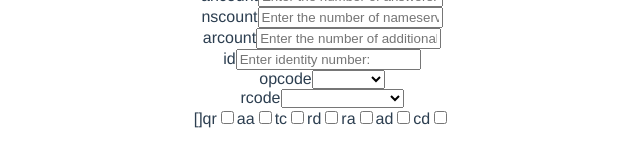
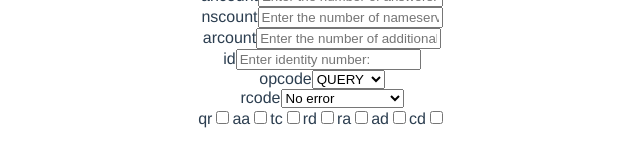
Before and after one commit to xiongmao86/dns-playground, a Vue app: page / in a window 1280 px wide. Shown: the part 158-324 px from the top of the page, without its empty margins (318-958 px from the left). Built offline with nearby package versions, Linux system fonts and the light colour scheme; no server answers.

Commit message:
Setting true-value and false-value for checkbox.

```diff
--- a/src/components/DNSSend.vue
+++ b/src/components/DNSSend.vue
@@ -2,59 +2,49 @@
     <div>
         <div>
             <div>
-                <span>{{qname}}</span>
                 <label for="qname">qname</label>
-                <input id="qname" type="text" v-model="qname" placeholder="Enter domain name:" />
+                <input id="qname" type="text" v-model="packet.qname" placeholder="Enter domain name:" />
             </div>
 
             <div>
-                <span>{{qtype}}</span>
                 <label for="qtype">qtype</label>
-                <input id="qtype" type="text" v-model="qtype" placeholder="Enter query type:" />
+                <input id="qtype" type="text" v-model="packet.qtype" placeholder="Enter query type:" />
             </div>
 
             <div>
-                <span>{{qclass}}</span>
                 <label for="qclass">qclass</label>
-                <input id="qclass" type="text" v-model="qclass" placeholder="Enter query class:" />
+                <input id="qclass" type="text" v-model="packet.qclass" placeholder="Enter query class:" />
             </div>
 
             <div>
-                <span>{{qdcount}}</span>
                 <label for="qdcount">qdcount</label>
-                <input id="qdcount" type="text" v-model="qdcount" placeholder="Enter the number of questions:" />
+                <input id="qdcount" type="text" v-model="packet.qdcount" placeholder="Enter the number of questions:" />
             </div>
 
             <div>
-                <span>{{ancount}}</span>
                 <label for="ancount">ancount</label>
-                <input id="ancount" type="text" v-model="ancount" placeholder="Enter the number of answers:" />
+                <input id="ancount" type="text" v-model="packet.ancount" placeholder="Enter the number of answers:" />
             </div>
 
             <div>
-                <span>{{nscount}}</span>
                 <label for="nscount">nscount</label>
-                <input id="nscount" type="text" v-model="nscount" placeholder="Enter the number of nameservers:" />
+                <input id="nscount" type="text" v-model="packet.nscount" placeholder="Enter the number of nameservers:" />
             </div>
 
             <div>
-                <span>{{arcount}}</span>
                 <label for="arcount">arcount</label>
-                <input id="arcount" type="text" v-model="arcount" placeholder="Enter the number of additional records:" />
+                <input id="arcount" type="text" v-model="packet.arcount" placeholder="Enter the number of additional records:" />
             </div>
 
             <div>
-                <span>{{id}}</span>
                 <label for="identity">id</label>
-                <input id="identity" type="text" v-model="id" placeholder="Enter identity number:" />
+                <input id="identity" type="text" v-model="packet.id" placeholder="Enter identity number:" />
             </div>
 
             <div>
-                <span>{{opcode}}</span>
-
                 <label for="opcode">opcode</label>
-                <select id="opcode" v-model="opcode">
-                    <option value=0 selected>QUERY</option>
+                <select id="opcode" v-model="packet.opcode">
+                    <option value=0>QUERY</option>
                     <option value=1>IQUERY</option>
                     <option value=2>STATUS</option>
                 </select>
@@ -62,11 +52,9 @@
         </div>
 
         <div>
-            <span>{{rcode}}</span>
-
             <label for="rcode">rcode</label>
-            <select id="rcode" v-model="rcode">
-                <option value=0 selected>No error</option>
+            <select id="rcode" v-model="packet.rcode">
+                <option value=0>No error</option>
                 <option value=1>Format error</option>
                 <option value=2>Server failure</option>
                 <option value=4>Not implemented</option>
@@ -78,25 +66,25 @@
             <span>{{bits}}</span>
 
             <label for="qr">qr</label>
-            <input id="qr" type="checkbox" value="qr" v-model="bits" />
+            <input id="qr" type="checkbox" v-model="packet.bits.qr" true-value=1 false-value=0 />
 
             <label for="aa">aa</label>
-            <input id="aa" type="checkbox" value="aa" v-model="bits" />
+            <input id="aa" type="checkbox" v-model="packet.bits.aa" true-value=1 false-value=0 />
 
             <label for="tc">tc</label>
-            <input id="tc" type="checkbox" value="tc" v-model="bits" />
+            <input id="tc" type="checkbox" v-model="packet.bits.tc" true-value=1 false-value=0 />
 
             <label for="rd">rd</label>
-            <input id="rd" type="checkbox" value="rd" v-model="bits" />
+            <input id="rd" type="checkbox" v-model="packet.bits.rd" true-value=1 false-value=0 />
 
             <label for="ra">ra</label>
-            <input id="ra" type="checkbox" value="ra" v-model="bits" />
+            <input id="ra" type="checkbox" v-model="packet.bits.ra" true-value=1 false-value=0 />
 
             <label for="ad">ad</label>
-            <input id="ad" type="checkbox" value="ad" v-model="bits" />
+            <input id="ad" type="checkbox" v-model="packet.bits.ad" true-value=1 false-value=0 />
 
             <label for="cd">cd</label>
-            <input id="cd" type="checkbox" value="cd" v-model="bits" />
+            <input id="cd" type="checkbox" v-model="packet.bits.cd" true-value=1 false-value=0 />
         </div>
     </div>
 </template>
@@ -106,10 +94,19 @@ export default {
     name: 'Send',
     data: function() {
         return {
+            packet: {
                 id: '',
-            opcode: '',
-            bits: [],
-            rcode: '',
+                opcode: 0,
+                bits: {
+                    qr: 0,
+                    aa: 0,
+                    tc: 0,
+                    rd: 0,
+                    ra: 0,
+                    ad: 0,
+                    cd: 0,
+                },
+                rcode: 0,
                 qdcount: '',
                 ancount: '',
                 nscount: '',
@@ -117,7 +114,8 @@ export default {
                 qname: '',
                 qtype: '',
                 qclass: '',
-        }
+            },
+        };
     }
 }
 </script>
```
Lines whose indentation alone changed are shown as unchanged.
